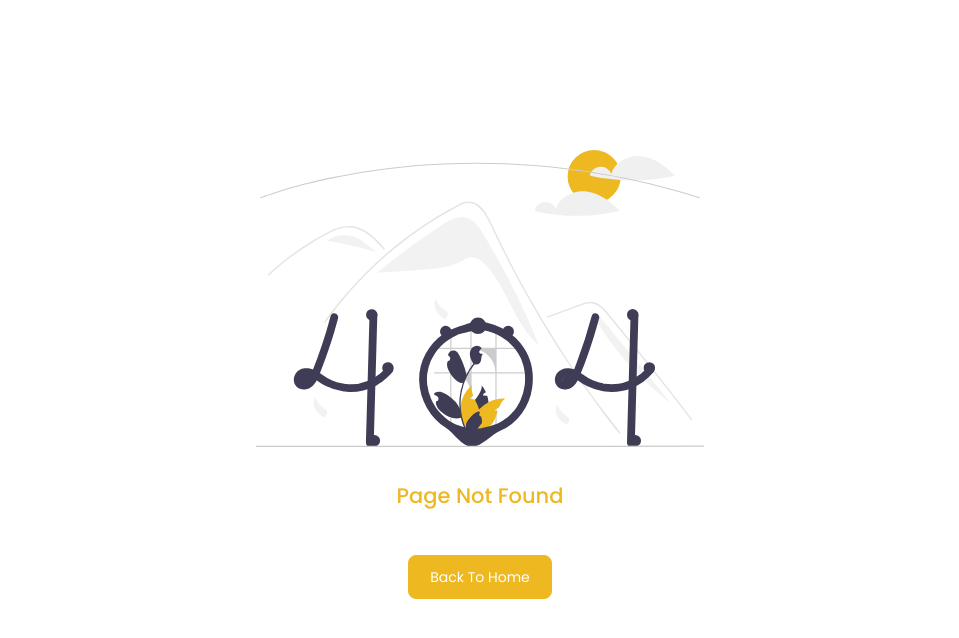
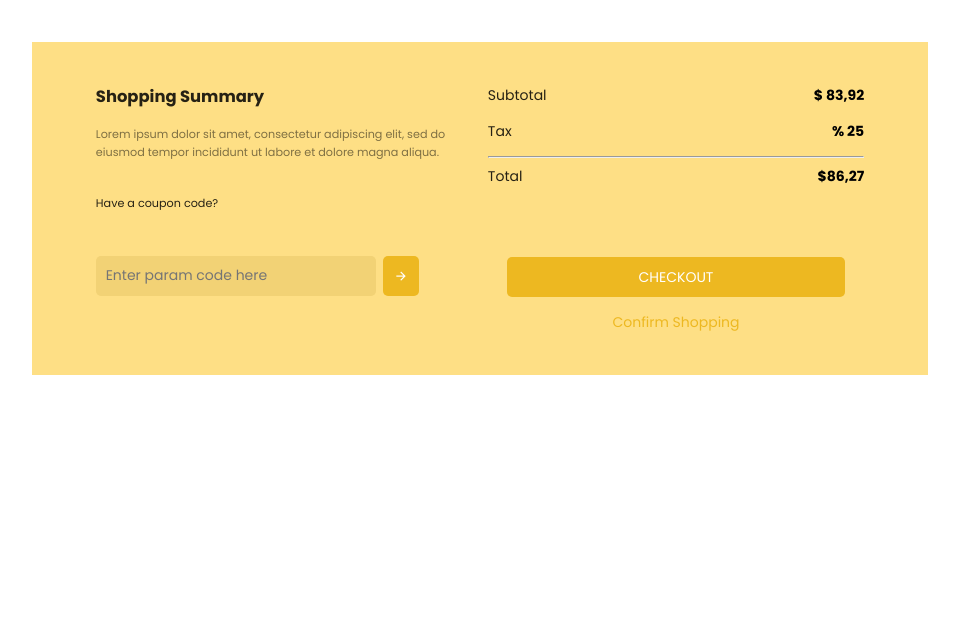
Before and after one commit to GSG-G11/Tashteeb, a React (Create React App) app in the folder client/: page /sum in a window 1280 px wide. Before the commit this address had no page. Shown: the top 638 px of the page, without its empty margins (160-1119 px from the left). Built offline with nearby package versions, Linux system fonts and the light colour scheme.

Commit message:
build: shopping summary

```diff
--- a/client/src/App.jsx
+++ b/client/src/App.jsx
@@ -5,6 +5,7 @@ import Home from './Component/Home';
 import ProductDetailes from './Component/ProductDetailes';
 import NotFoundPage from './Pages/NotFound';
 import { ProvideAuth } from './Context/AuthContext';
+import ShoppingSummary from './Component/ShoppingSummary';
 
 function App() {
   return (
@@ -14,6 +15,7 @@ function App() {
           <Routes>
             <Route path="/" element={<Home />} />
             <Route path="/info" element={<ProductDetailes />} />
+            <Route path="/sum" element={<ShoppingSummary />} />
             <Route path="/*" element={<NotFoundPage />} />
           </Routes>
         </Router>
--- /dev/null
+++ b/client/src/Component/ShoppingSummary/index.jsx
@@ -0,0 +1,43 @@
+import React from 'react';
+import './style.css';
+
+function ShoppingSummary() {
+  return (
+    <div className="summary">
+      <div className="shopSummary">
+        <h3>Shopping Summary</h3>
+        <p>
+          Lorem ipsum dolor sit amet, consectetur adipiscing elit, sed do eiusmod tempor incididunt
+          ut labore et dolore magna aliqua.
+        </p>
+        <span>Have a coupon code?</span>
+        <div className="promoCode">
+          <input type="text" placeholder="Enter param code here" />
+          <button type="button">
+            <i className="ri-arrow-right-line" />
+          </button>
+        </div>
+      </div>
+      <div className="buy">
+        <div className="subtotal">
+          <span>Subtotal</span>
+          <span className="num">$ 83,92</span>
+        </div>
+        <div className="tax">
+          <span>Tax</span>
+          <span className="num">% 25</span>
+        </div>
+        <hr />
+        <div className="total">
+          <span>Total</span>
+          <span className="num">$86,27</span>
+        </div>
+        <button type="button" className="checkout-btn">CHECKOUT</button>
+        <span className="confirm">Confirm Shopping</span>
+      </div>
+
+    </div>
+  );
+}
+
+export default ShoppingSummary;
--- /dev/null
+++ b/client/src/Component/ShoppingSummary/style.css
@@ -0,0 +1,86 @@
+.summary{
+    width: 70%;
+    margin: auto;
+    background-color: #FEDF85;
+    display: flex;
+    justify-content: space-around;
+    padding: 3em 4em;
+   margin-top: 3em;
+}
+.shopSummary{
+    display: flex;
+    flex-direction: column;
+}
+.shopSummary, .buy {
+    width: 48%;
+}
+.buy .num{
+    font-weight: bold;
+    color:black;
+}
+.shopSummary h3{
+    margin-bottom: 1em;
+    font-weight: bold;
+}
+.shopSummary p {
+    font-size: 0.8em;
+    display: inline-block;
+    width: 350px;
+    color: rgba(0, 0,0, 0.5);
+    margin-bottom: 3em;
+}
+.shopSummary span {
+    display: block;
+    font-size: 0.8em;
+    margin-bottom: 3em;
+}
+.promoCode{
+    display: flex;
+    margin-top: 0.6rem;
+}
+.promoCode input {
+ width: 280px;
+ border-radius: 5px;
+ background-color: #F2D275;
+ padding: 0.7em;
+ margin-right: 0.5em;
+ height: 40px;
+ border: none;
+}
+.promoCode button {
+    background-color: #EDB821;
+    color: #fff;
+    padding: 0.7em 0.8em;
+    border-radius: 5px;
+    height: 40px;
+    border: none;
+}
+.buy .subtotal,
+.buy .tax,
+.buy .total {
+    display: flex;
+    justify-content: space-between;
+    margin-bottom: 1em;
+}
+.buy .total {
+    margin-top: 0.5em;
+    margin-bottom: 2.5em;
+}
+.checkout-btn {
+    display: block;
+    background-color: #EDB821;
+    color: #fff;
+    border-radius: 5px;
+    height: 40px;
+    width: 90%;
+    margin: auto;
+    margin-top: 5em;
+    border: none;
+}
+.confirm {
+    color: #EDB821;
+    display: flex;
+    justify-content: center;
+    margin-top: 1em;
+    cursor: pointer;
+}
--- a/package.json
+++ b/package.json
@@ -5,10 +5,10 @@
   "main": "index.js",
   "scripts": {
     "test": "cross-env NODE_ENV=test jest server/src/test/ --watch ",
-    "dev": "NODE_ENV=dev  ts-node-dev server/src/index.ts",
+    "dev": "cross-env NODE_ENV=dev  ts-node-dev server/src/index.ts",
     "user": "NODE_ENV=dev  ts-node-dev server/src/database/models/User.ts",
     "heroku-postbuild": "cd client && npm i && npm run build",
-    "build-db": "NODE_ENV=dev ts-node-dev server/src/database/FakeData/sync.ts",
+    "build-db": "cross-env NODE_ENV=dev ts-node-dev server/src/database/FakeData/sync.ts",
     "prepare": "npx husky install",
     "lint": "eslint --ext .ts server/src/",
     "lint-fix": "eslint --ext .ts server/src/ --fix",
```
